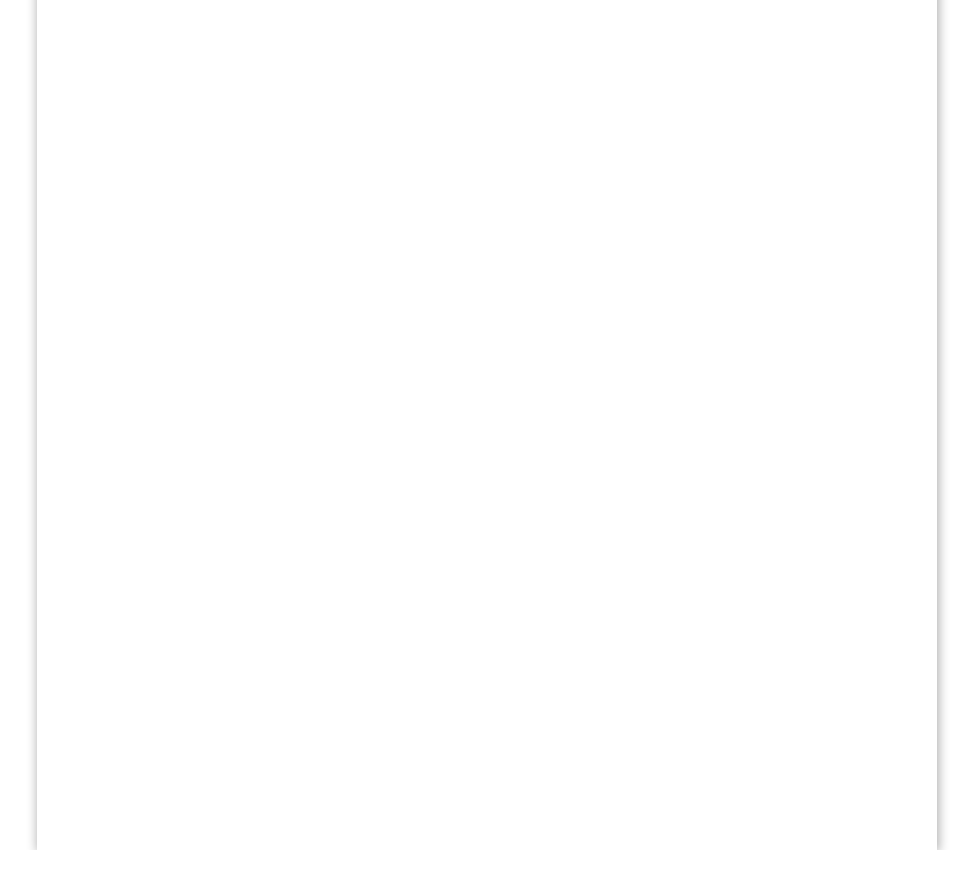
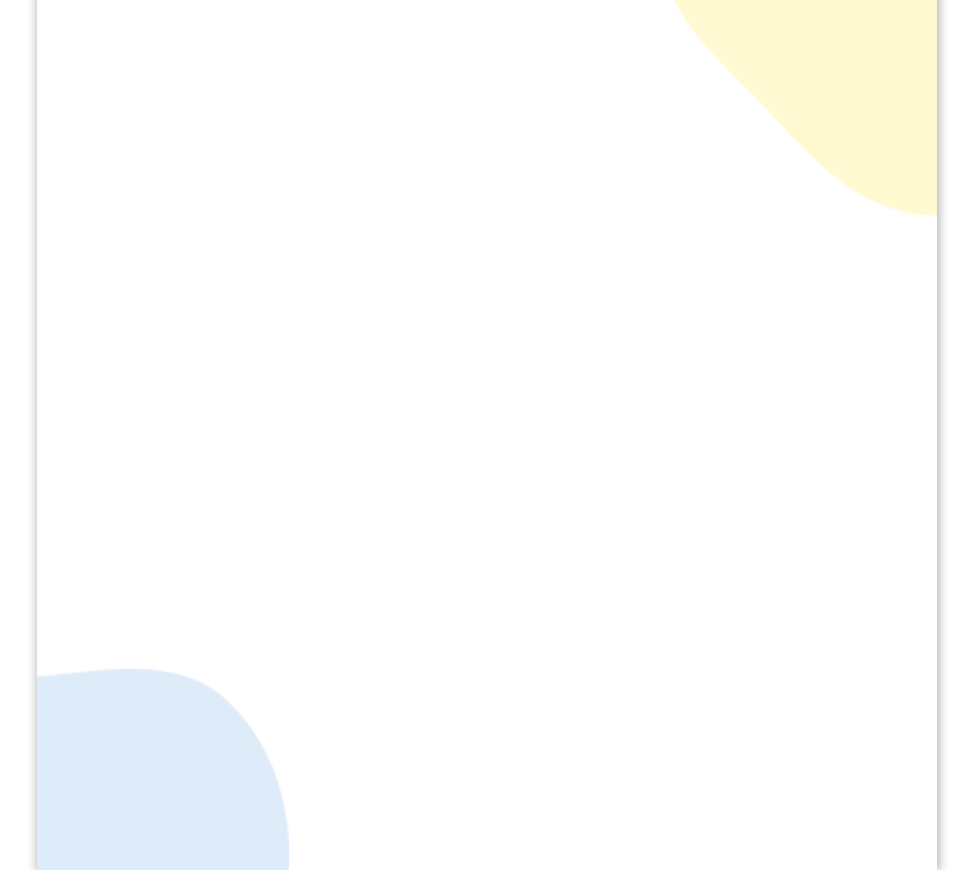
Before and after one commit to marcin10lw/quizzical-react, a React (Create React App) app: page / in a window 1280 px wide. Shown: the whole page, without its empty margins (153-1128 px from the left). Built offline with nearby package versions, Linux system fonts and the light colour scheme.

Commit message:
styled decorative images

```diff
--- a/src/App.js
+++ b/src/App.js
@@ -1,9 +1,9 @@
-import { Container } from "./Container/styled";
+import Container from "./Container/index";
 
 function App() {
   return (
     <Container>
-      asd
+
     </Container>
   );
 }
--- /dev/null
+++ b/src/Container/index.js
@@ -0,0 +1,10 @@
+import { StyledContainer, Image } from "./styled";
+
+const Container = () => (
+  <StyledContainer>
+    <Image top src={`${process.env.PUBLIC_URL}/images/blob-top.png`} alt="" />
+    <Image bottom src={`${process.env.PUBLIC_URL}/images/blob-bottom.png`} alt="" />
+  </StyledContainer>
+);
+
+export default Container;
--- a/src/Container/styled.js
+++ b/src/Container/styled.js
@@ -1,9 +1,30 @@
-import styled from "styled-components";
+import styled, { css } from "styled-components";
 
-export const Container = styled.div`
+export const StyledContainer = styled.div`
   min-height: 900px;
   max-width: 900px;
   width: 100%;
   margin: 0 auto;
   box-shadow: 1px 1px 10px 1px #afafaf;
+  position: relative;
 `;
+
+export const Image = styled.img`
+  position: absolute;
+
+  ${({ top }) =>
+    top &&
+    css`
+      width: 38%;
+      top: 0;
+      right: 0;
+    `}
+
+  ${({ bottom }) =>
+    bottom &&
+    css`
+      width: 28%;
+      bottom: 0;
+      left: 0;
+    `}
+`;
--- a/src/GlobalStyle.js
+++ b/src/GlobalStyle.js
@@ -11,6 +11,7 @@ export const GlobalStyle = createGlobalStyle`
 
   body {
     font-family: "Inter", sans-serif;
+    padding: 20px;
   }
 
   #root {
```
